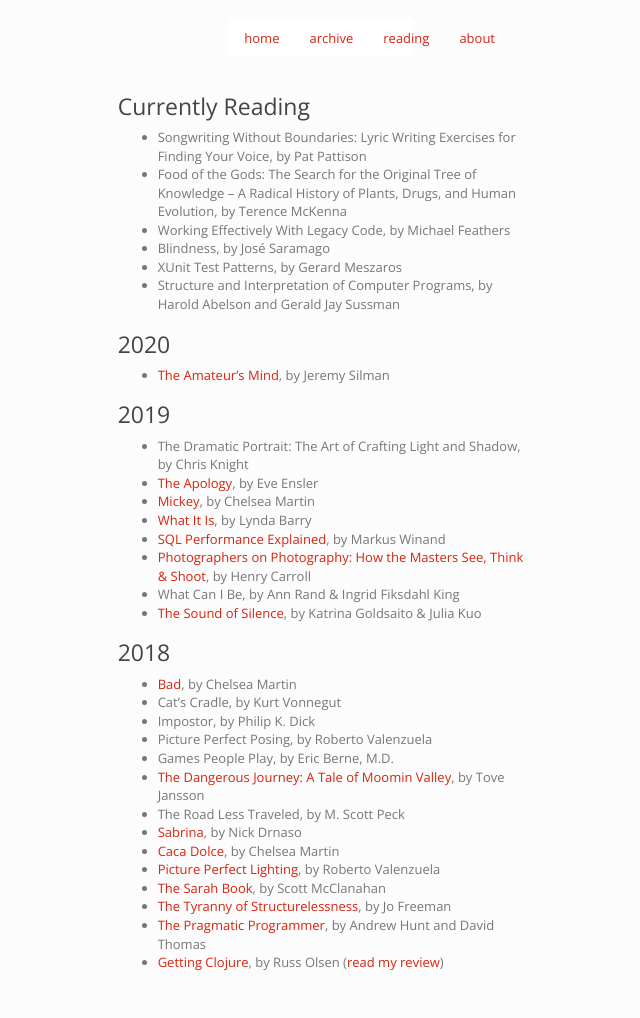
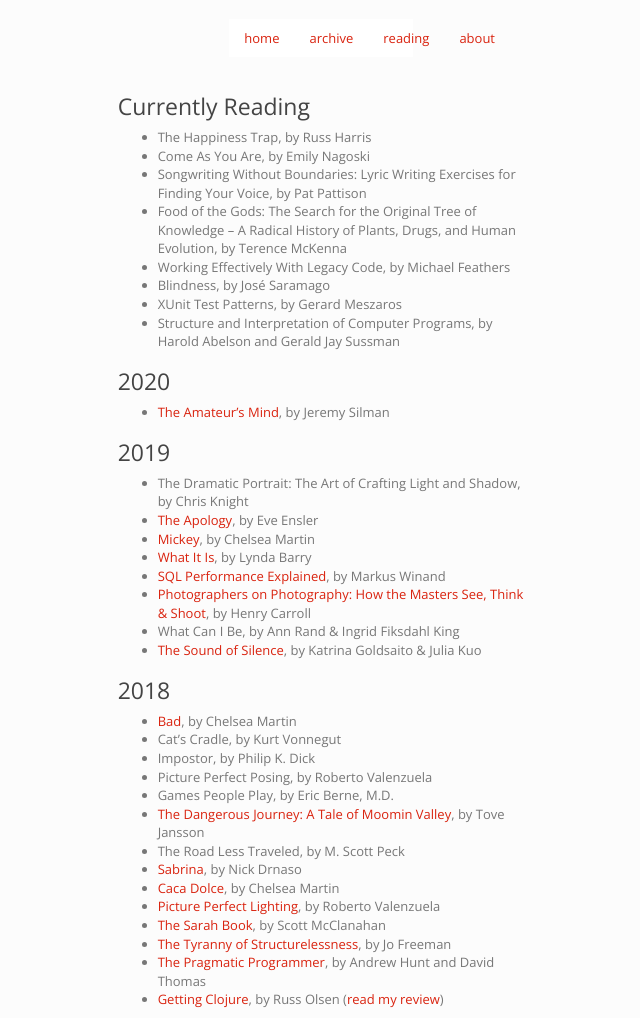
Before and after one commit to imtayadeway/imtayadeway.github.io, a Jekyll site: the page built from reading-list/index.md, in a window 1280 px wide. Shown: the whole page, without its empty margins (319-959 px from the left). Built offline with Jekyll 4.4.1, drawn with Linux system fonts in a browser that asks for light colours; before the commit the page ends 981 px from its top, so only the background shows below that.

Commit message:
Some more books I'm reading

```diff
--- a/reading-list/index.md
+++ b/reading-list/index.md
@@ -5,6 +5,8 @@ title: Reading List
 
 ### Currently Reading
 
+- The Happiness Trap, by Russ Harris
+- Come As You Are, by Emily Nagoski
 - Songwriting Without Boundaries: Lyric Writing Exercises for Finding Your Voice, by Pat Pattison
 - Food of the Gods: The Search for the Original Tree of Knowledge – A Radical History of Plants, Drugs, and Human Evolution, by Terence McKenna
 - Working Effectively With Legacy Code, by Michael Feathers
```
